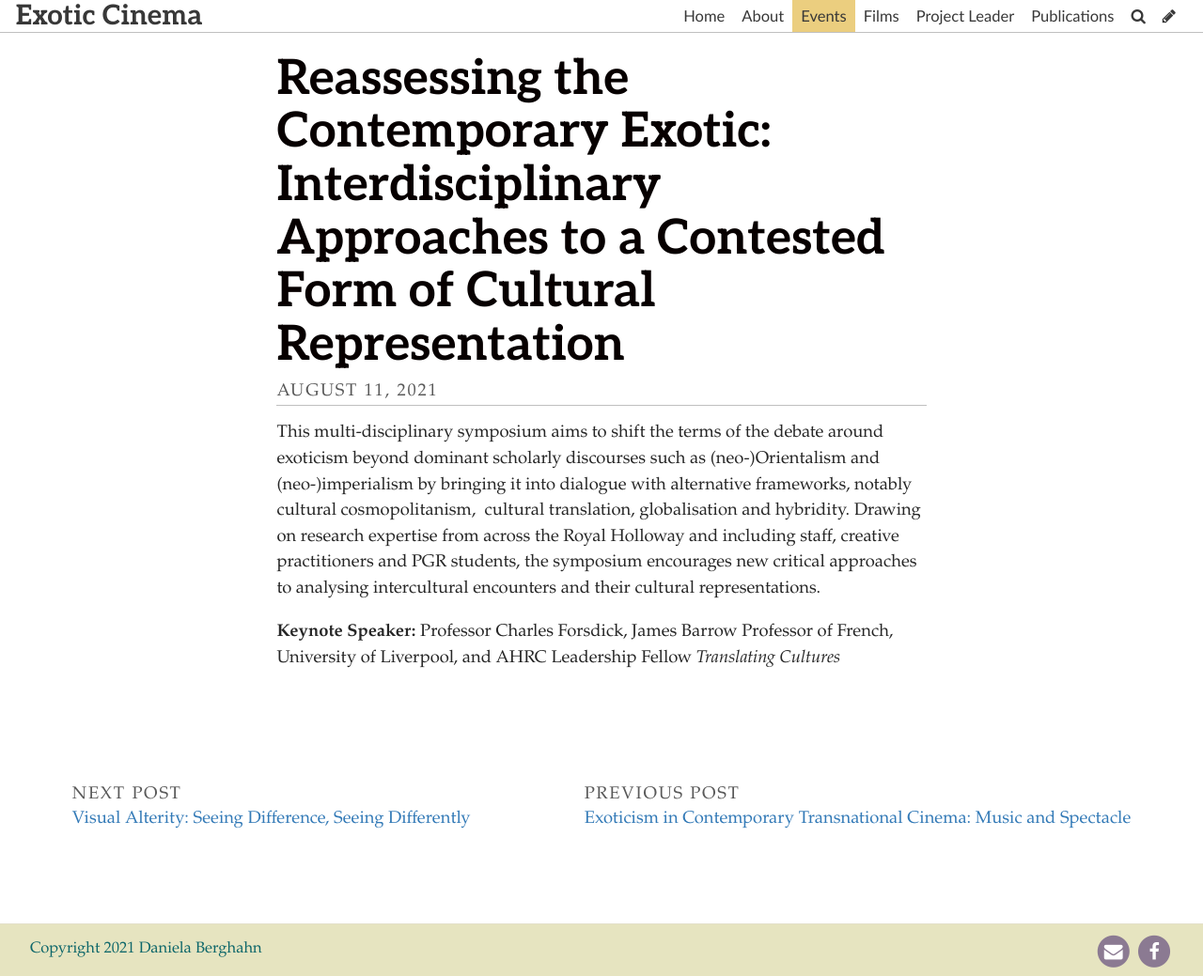
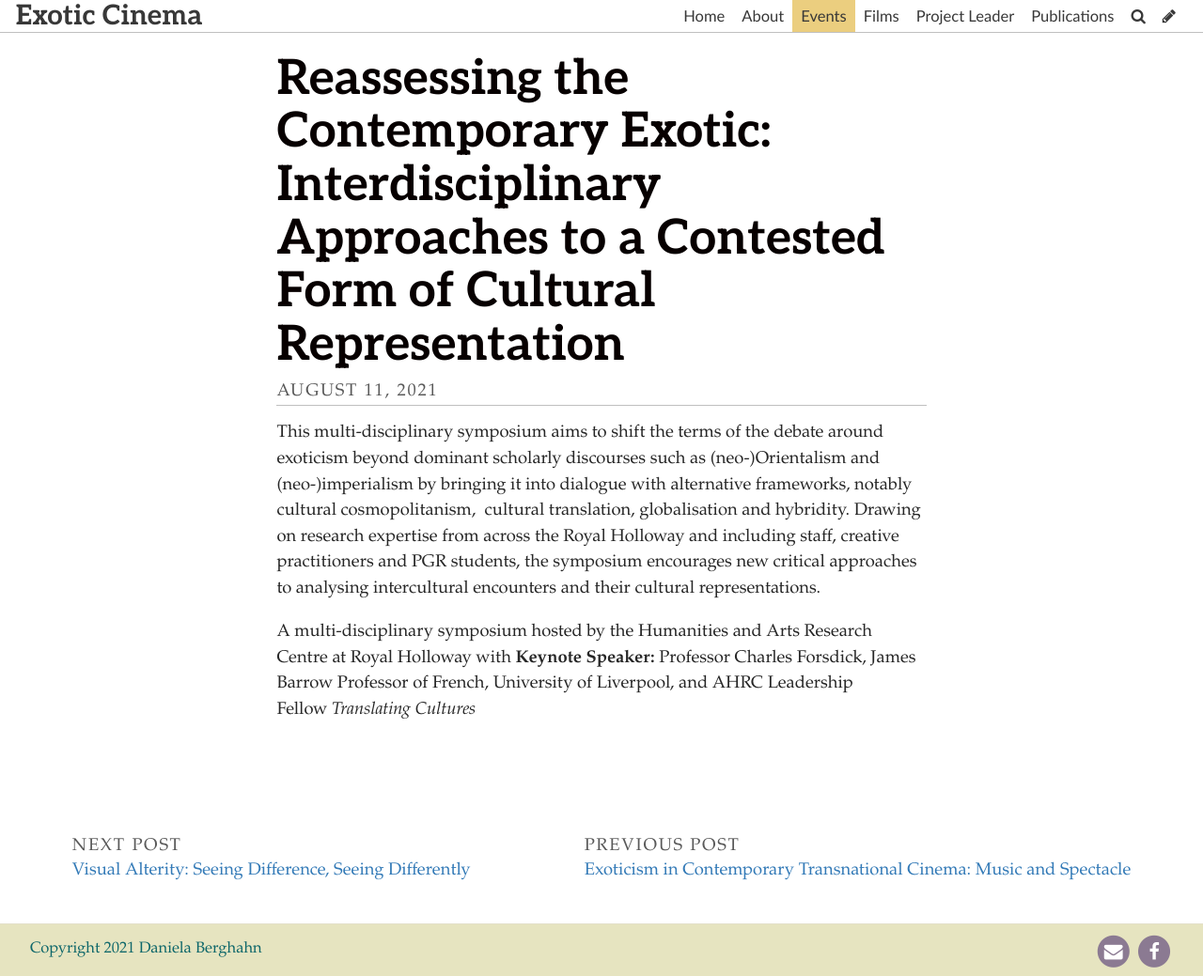
Before and after one commit to publisha/exotic-cinema, a Jekyll site: the page built from _events/reassessing-the-contemporary-exotic-interdisciplinary-approaches-to-a-contested-form-of-cultural-representation.md, in a window 1280 px wide and 1039 px high. Shown: the whole window at 94% size. Built offline with Jekyll 4.4.1, drawn with Linux system fonts in a browser that asks for light colours; some web fonts are replaced.

Commit message:
Update Event “reassessing-the-contemporary-exotic-interdisciplinary-approaches-to-a-contested-form-of-cultural-representation”

```diff
--- a/_events/reassessing-the-contemporary-exotic-interdisciplinary-approaches-to-a-contested-form-of-cultural-representation.md
+++ b/_events/reassessing-the-contemporary-exotic-interdisciplinary-approaches-to-a-contested-form-of-cultural-representation.md
@@ -7,4 +7,4 @@ layout: post
 ---
 This multi-disciplinary symposium aims to shift the terms of the debate around exoticism beyond dominant scholarly discourses such as (neo-)Orientalism and (neo-)imperialism by bringing it into dialogue with alternative frameworks, notably cultural cosmopolitanism,  cultural translation, globalisation and hybridity. Drawing on research expertise from across the Royal Holloway and including staff, creative practitioners and PGR students, the symposium encourages new critical approaches to analysing intercultural encounters and their cultural representations.
 
-**Keynote Speaker:** Professor Charles Forsdick, James Barrow Professor of French, University of Liverpool, and AHRC Leadership Fellow *Translating Cultures*
+A multi-disciplinary symposium hosted by the Humanities and Arts Research Centre at Royal Holloway with **Keynote Speaker:** Professor Charles Forsdick, James Barrow Professor of French, University of Liverpool, and AHRC Leadership Fellow *Translating Cultures*
```
